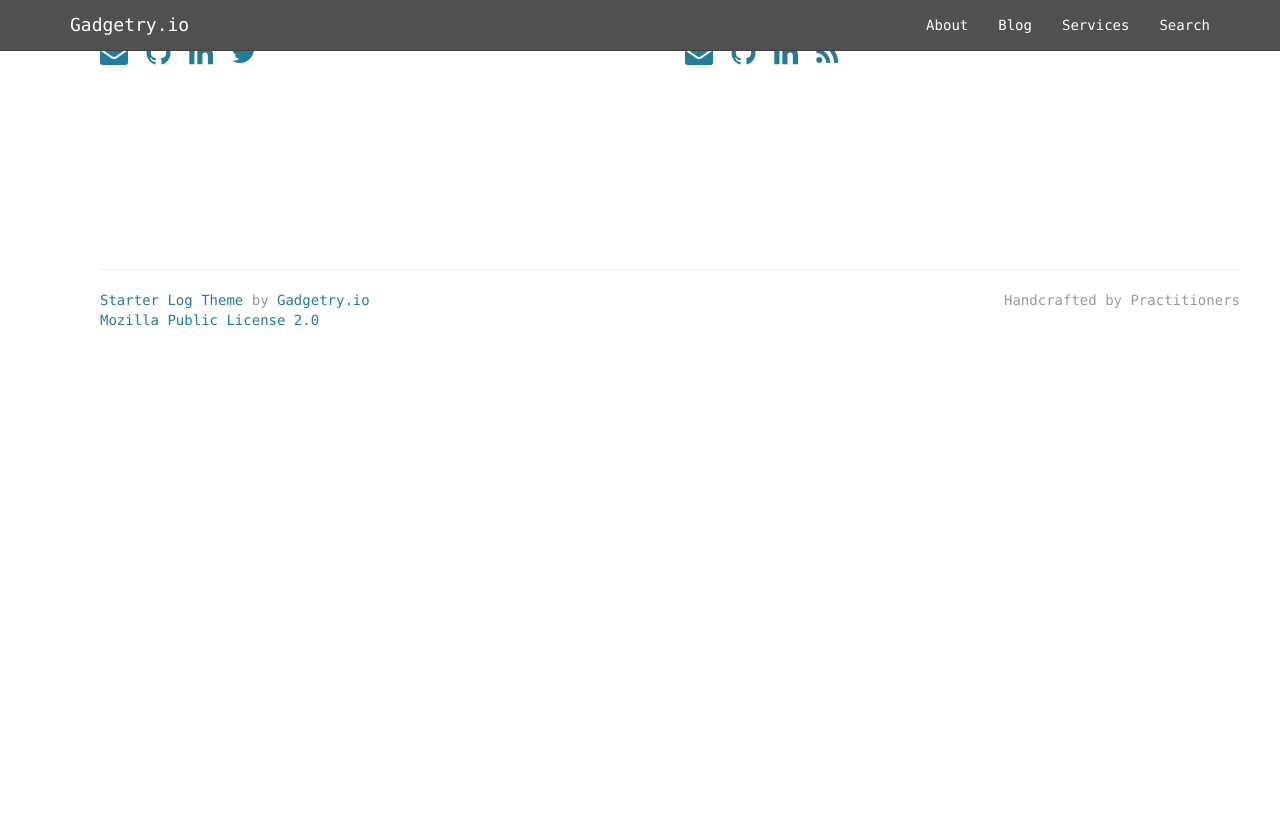
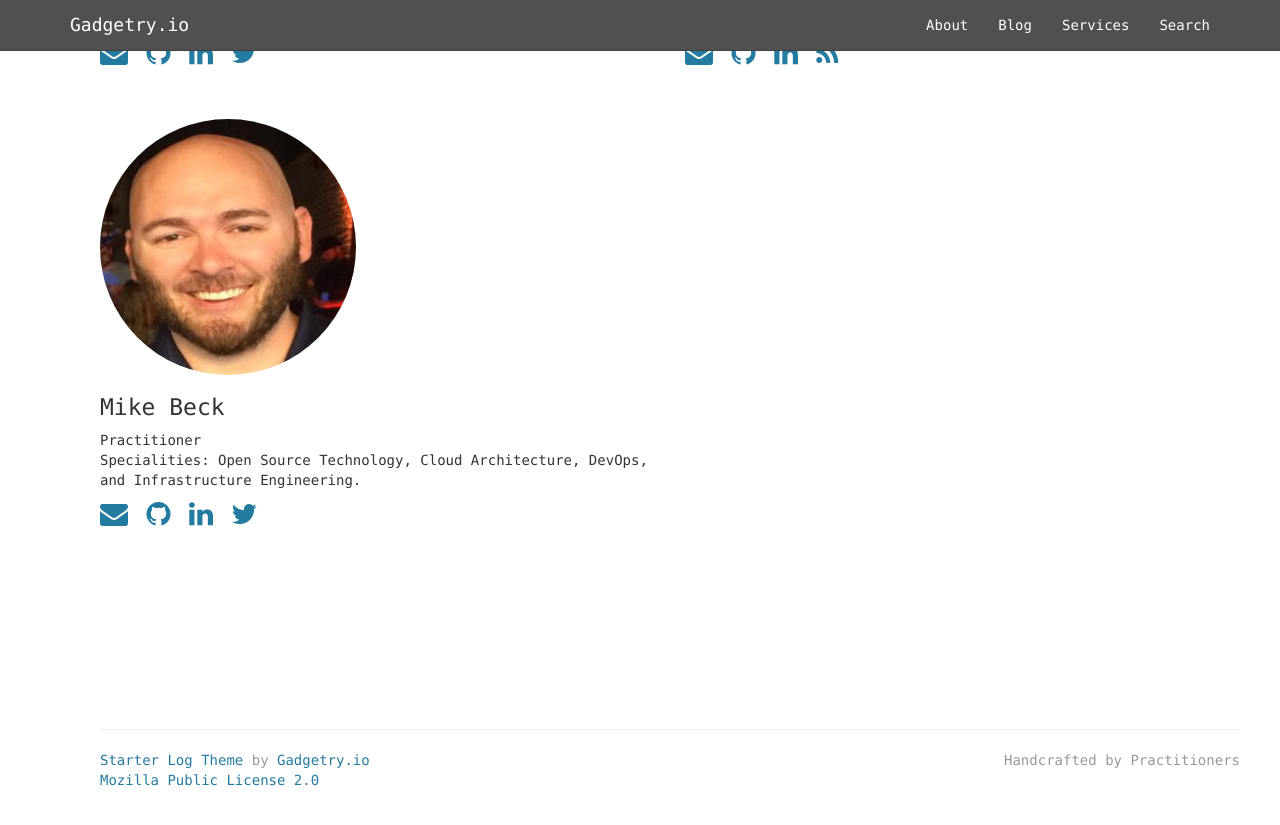
Before and after one commit to gadgetry-io/github.io, a Jekyll site: the page built from _pages/about/index.html, in a window 1280 px wide and 900 px high, scrolled down 819 px. Shown: the top 825 px of the window. Built offline with Jekyll 4.4.1, drawn with Linux system fonts in a browser that asks for light colours; before the commit the page ends 1259 px from its top, so only the background shows below that.

Commit message:
Adding Mike Beck to the Team

```diff
--- a/_pages/about/index.html
+++ b/_pages/about/index.html
@@ -68,4 +68,29 @@ permalink: /about/
                 </ul>
             </div>
       </div>
+      <br>
+      <div class="row">
+          <div class="col-lg-6 col-sm-6">
+              <img class="img-circle img-responsive img-profiile-pic" src="{{"/assets/images/about/mike.beck.jpg" | prepend: site.baseurl }}" alt="">
+              <h3>Mike Beck</h3>
+              <p>Practitioner<br> Specialities: Open Source Technology, Cloud Architecture, DevOps, and Infrastructure Engineering. </p>
+              <ul class="list-unstyled list-inline">
+                  <li class="lead"><a href="mailto:mike.beck@gadgetry.io?Subject=Hello from Gadgetry!"><i class="fa fa-lg fa-envelope"></i></a> </li>
+                  <li class="lead"><a href="https://github.com/virtualbeck" target="_blank"><i class="fa fa-lg fa-github"></i></a> </li>
+                  <li class="lead"><a href="https://www.linkedin.com/in/virtualbeck" target="_blank"><i class="fa fa-lg fa-linkedin"></i></a> </li>
+                  <li class="lead"><a href="https://twitter.com/virtualbeck" target="_blank"><i class="fa fa-lg fa-twitter"></i></a> </li>
+              </ul>
+          </div>
+          <!-- <div class="col-lg-6 col-sm-6">
+              <img class="img-circle img-responsive img-profiile-pic" src="{{"/assets/images/about/file.jpg" | prepend: site.baseurl }}" alt="">
+              <h3>Miles Maddox</h3>
+              <p>Practitioner<br> Specialities: Open Source Technology, Cloud Architecture, DevOps, and Infrastructure Engineering.</p>
+              <ul class="list-unstyled list-inline">
+                  <li class="lead"><a href="mailto:miles.maddox@gadgetry.io?Subject=Hello from Gadgetry!"><i class="fa fa-lg fa-envelope"></i></a> </li>
+                  <li class="lead"><a href="https://github.com/justmiles" target="_blank"><i class="fa fa-lg fa-github"></i></a> </li>
+                  <li class="lead"><a href="https://www.linkedin.com/in/milesmaddox" target="_blank"><i class="fa fa-lg fa-linkedin"></i></a> </li>
+                  <li class="lead"><a href="http://blog.milesmaddox.com" target="_blank"><i class="fa fa-lg fa-rss"></i></a> </li>
+              </ul>
+          </div> -->
+    </div>
 <!-- / .container -->
```
Also changed, not shown: assets/images/about/mike.beck.jpg (added), 3 other files.
